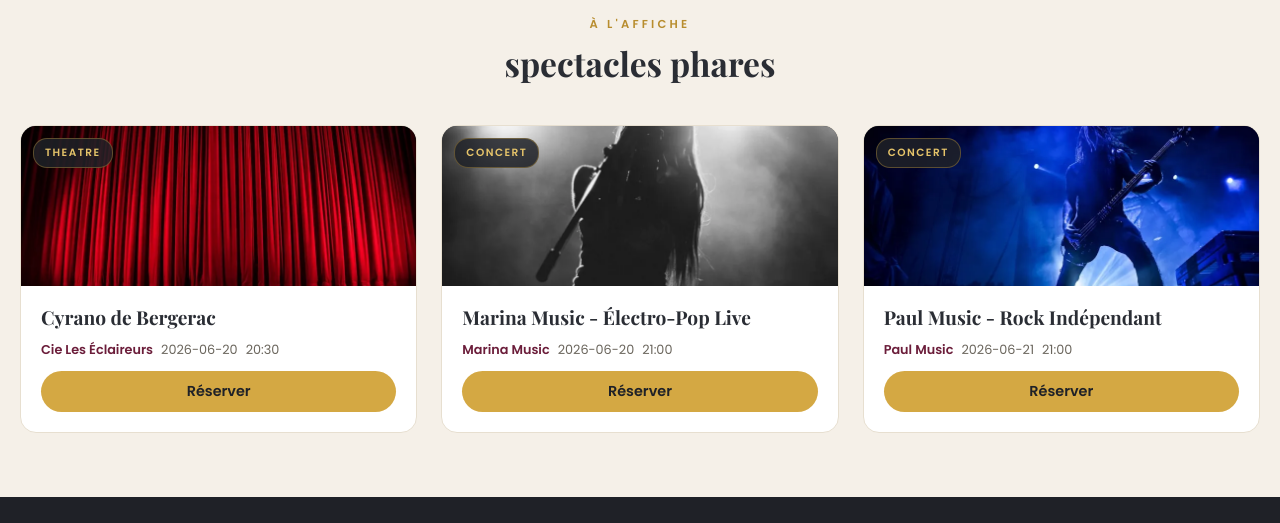
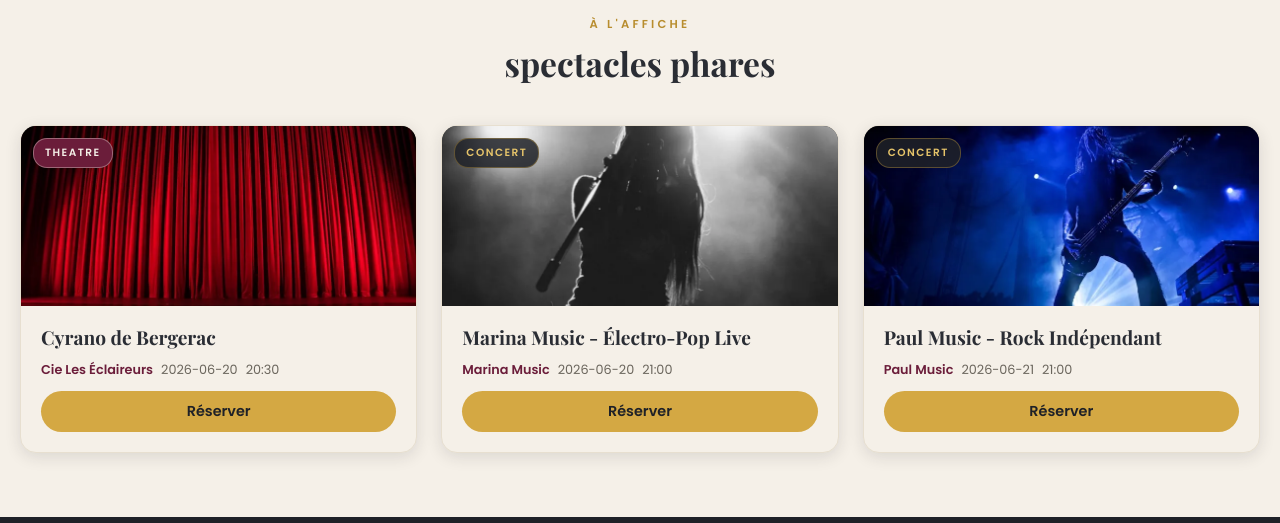
Before and after one commit to NathanaelKenzeyGit/DWWM-ECF1-Nathanael, a website: page index.html in a window 1280 px wide. Shown: the part 1280-1803 px from the top of the page. Drawn offline with Linux system fonts and the light colour scheme.

Commit message:
fix height of card

```diff
--- a/src/js/main.js
+++ b/src/js/main.js
@@ -15,11 +15,11 @@ const cardsShows = async () => {
             const card = document.createElement("article");
             card.className = "card";
 
-            const affichage = document.createElement("span");
+            const affichage = document.createElement("div");
             affichage.className = "card__visual";
 
             const badge = document.createElement("span");
-            badge.className = "card__badge";
+            badge.className = `card__badge card__badge--${n.type}`;
             badge.textContent = n.type;
 
             const body = document.createElement("div");
--- a/src/scss/components/_cards.scss
+++ b/src/scss/components/_cards.scss
@@ -43,16 +43,16 @@
 }
 
 .card {
-    background-color: white;
+    background-color: $color-body;
     border: 1px solid $color-body-dark;
     border-radius: 16px;
     overflow: hidden;
     @include flex($direction: column);
+    box-shadow: 0 4px 16px rgba($color-info-dark, 0.12);
 
     &__visual {
-        display: block;
         position: relative;
-        height: 160px;
+        height: 180px;
         width: 100%;
         overflow: hidden;
         background: linear-gradient(135deg, $color-info-light, $color-info-dark);
@@ -71,11 +71,26 @@
         font-weight: $fw-semibold;
         letter-spacing: 0.14em;
         text-transform: uppercase;
-        background: rgba($color-info-dark, 0.85);
-        color: $color-secondary-light;
         padding: 6px 11px;
         border-radius: 14px;
-        border: 1px solid rgba($color-secondary, 0.35);
+
+        &--theatre {
+            background: $color-primary;
+            color: $color-body;
+            border: 0.25px solid rgba($color-body, 0.35);
+        }
+
+        &--concert {
+            background: rgba($color-info-dark, 0.85);
+            color: $color-secondary-light;
+            border: 1px solid rgba($color-secondary, 0.35);
+        }
+
+        &--standup {
+            background: rgba($color-info-dark, 0.85);
+            color: $color-body;
+            border: 1px solid rgba($color-body, 0.35);
+        }
     }
 
     &__body {
```
Also changed, not shown: dist/css/main.min.css, 1 other file.
